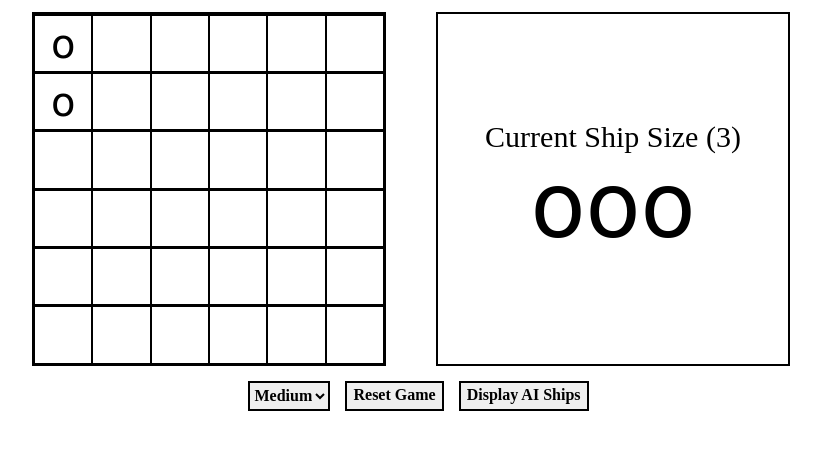
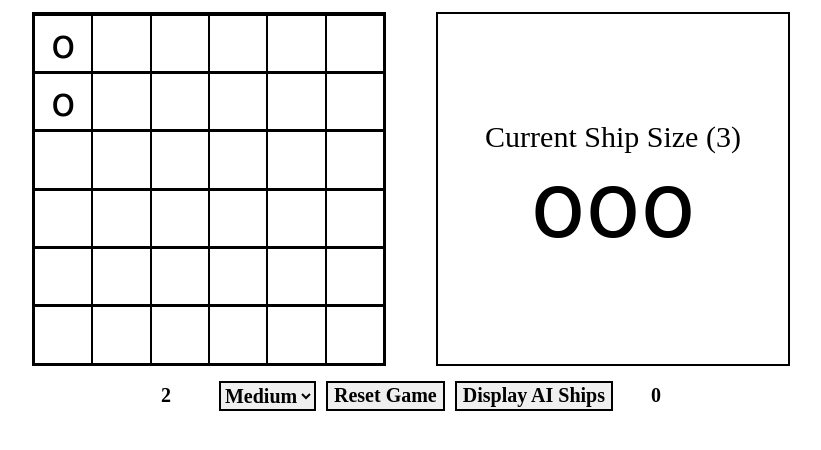
Before and after one commit to ClearlyyConfused/battleship, a website built with webpack: page dist/index.html in a window 1280 px wide. Both pictures are taken after a click on the element 292 px from the left and 301 px from the top of the page. Shown: the part 258-708 px from the top of the page, without its empty margins (229-1050 px from the left). Built offline with nearby package versions, Linux system fonts and the light colour scheme; a web font is replaced by a local one.

Commit message:
Add counter that counts amount of ships active

```diff
--- a/src/functionsPlayer.js
+++ b/src/functionsPlayer.js
@@ -1,7 +1,7 @@
 import { AIFireAt, addShipsAI } from './functionsAI';
 import { displayFirePhase, displayGameOver } from './webpageDisplay';
 import { createBoard } from './createBoard';
-import { displayCurrentShip } from './webpageDisplay';
+import { displayCurrentShip, displayNumOfShips } from './webpageDisplay';
 
 function addShipPlayer(game, player, playerBoard, column, orientation) {
 	let x = 0;
@@ -20,6 +20,7 @@ function addShipPlayer(game, player, playerBoard, column, orientation) {
 		}
 		displayShips(player, playerBoard);
 	}
+	countShips(game);
 }
 
 function displayShips(player, playerBoard, showAI = false) {
@@ -96,10 +97,33 @@ function fireAt(game, board, px, py, player) {
 		AIFireAt(game);
 	}
 
-	console.log(game.checkGameStatus());
+	countShips(game);
 	if (game.checkGameStatus() === false) {
 		displayGameOver(game);
 	}
 }
 
+function countShips(game) {
+	let x = 0;
+	let y = 0;
+	let playerCount = 0;
+	let AIcount = 0;
+
+	while (x < 6) {
+		y = 0;
+		while (y < 6) {
+			if (game.player1Board.boardArray[x][y] === 'o') {
+				playerCount += 1;
+			}
+			if (game.player2Board.boardArray[x][y] === 'o') {
+				AIcount += 1;
+			}
+			y += 1;
+		}
+		x += 1;
+	}
+
+	displayNumOfShips([playerCount, AIcount]);
+}
+
 export { beginFireMode, displayShips, addShipPlayer };
--- a/src/index.js
+++ b/src/index.js
@@ -6,6 +6,7 @@ import {
 	displayPlacementPhase,
 	hideGameOver,
 	displayCurrentShip,
+	displayNumOfShips,
 } from './webpageDisplay';
 
 document.querySelector('#resetGame').addEventListener('click', () => {
@@ -23,6 +24,7 @@ function setUpGame(game) {
 	createBoard(game, 'boardDisplay1');
 	displayPlacementPhase();
 	displayCurrentShip(game);
+	displayNumOfShips([0, 0]);
 }
 
 let game = new Game();
--- a/src/webpageDisplay.js
+++ b/src/webpageDisplay.js
@@ -65,10 +65,16 @@ function hideGameOver() {
 	gameOver.style.backgroundColor = 'rgba(0, 0, 0, 0)';
 }
 
+function displayNumOfShips(array) {
+	document.querySelector('#playerShipAmount').innerText = array[0];
+	document.querySelector('#AIShipAmount').innerText = array[1];
+}
+
 export {
 	displayPlacementPhase,
 	displayFirePhase,
 	displayGameOver,
 	hideGameOver,
 	displayCurrentShip,
+	displayNumOfShips,
 };
```
Also changed, not shown: dist/index.html, dist/main.js, dist/style.css.
